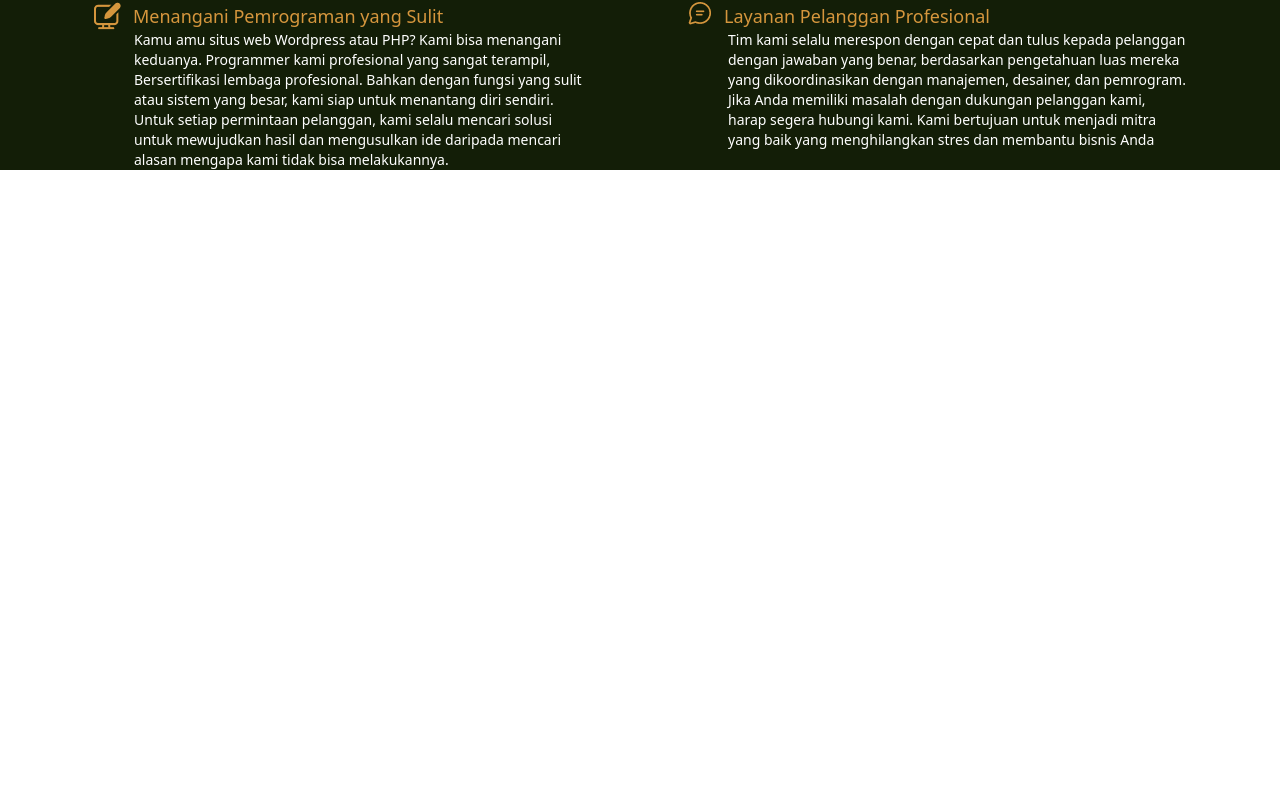
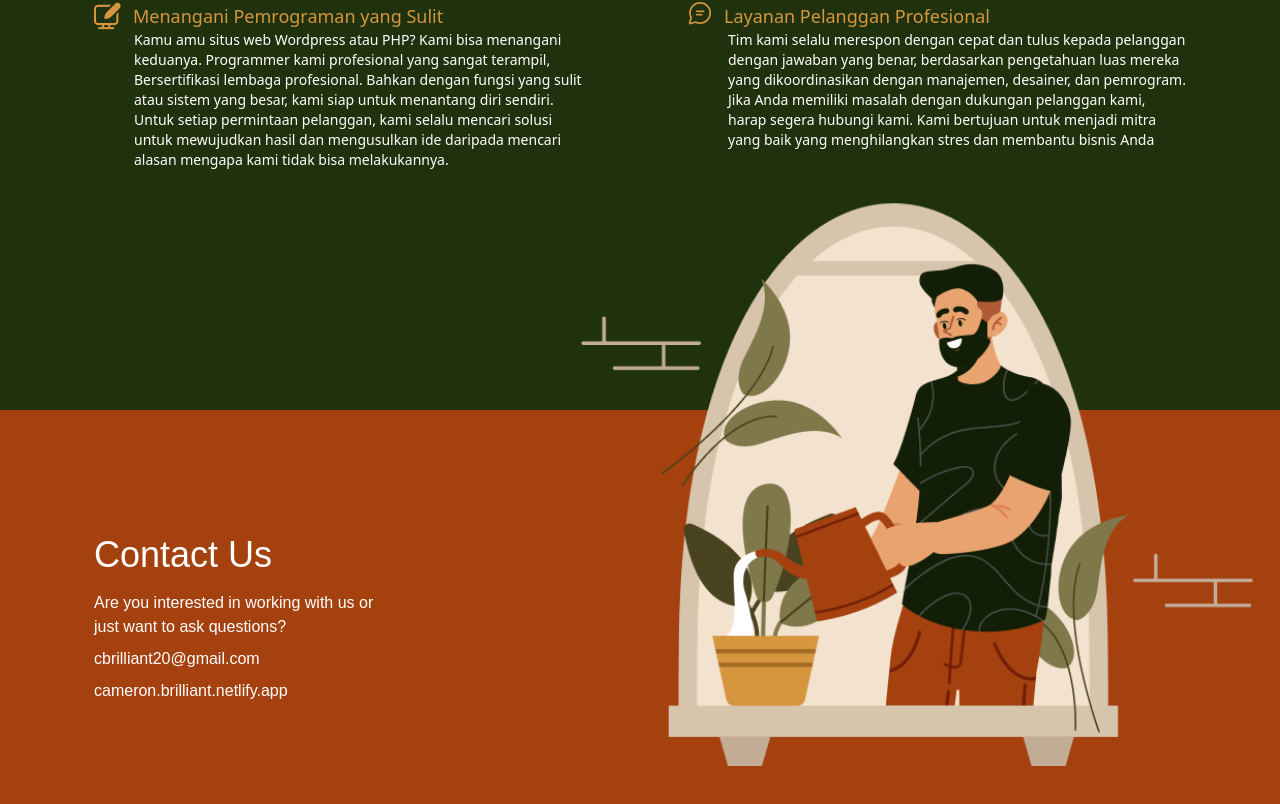
Before and after one commit to cbrilliant20/digidiga, a React (Create React App) app: page / in a window 1280 px wide. Shown: the part 3455-4259 px from the top of the page. Before the commit the page ends 3625 px from the top, so only its background shows below. Built offline with nearby package versions, Linux system fonts and the light colour scheme.

Commit message:
footer done

```diff
--- a/src/App.js
+++ b/src/App.js
@@ -2,6 +2,7 @@ import "./App.css"
 import About from "./Components/About"
 import Advantages from "./Components/Advantages"
 import Clients from "./Components/Clients"
+import Footer from "./Components/Footer"
 import Header from "./Components/Header"
 import Hero from "./Components/Hero"
 import Projects from "./Components/Projects"
@@ -15,6 +16,7 @@ function App() {
       <Projects />
       <Clients />
       <Advantages />
+      <Footer />
     </div>
   )
 }
--- a/src/Components/Advantages.jsx
+++ b/src/Components/Advantages.jsx
@@ -28,7 +28,7 @@ const Advantages = () => {
   ]
 
   return (
-    <section class="bg-green">
+    <section class="bg-green pb-60 ">
       <div class="container ">
         <h2 class="text-left py-10 text-white text-4xl leading-10 ">
           our <br />
--- /dev/null
+++ b/src/Components/Footer.jsx
@@ -0,0 +1,26 @@
+import React from "react"
+import img2 from "../Assets/img2.png"
+const Footer = () => {
+  return (
+    <section class="bg-red">
+      <div class="container flex flex-col-reverse lg:flex-row items-center gap-4 text-left md:text-center ">
+        <div class="flex flex-1 flex-col items-left lg:items-start  text-left md:text-center lg:text-left font-Montserrat text-white  ">
+          <h1 class="text-2xl md:text-3xl lg:text-4xl mb-4 text-left ">
+            Contact Us
+          </h1>
+          <p class=" mb-2 text-left ">
+            Are you interested in working with us or <br />
+            just want to ask questions?{" "}
+          </p>
+          <p class=" mb-2 text-left ">cbrilliant20@gmail.com </p>
+          <p class=" mb-8 text-left ">cameron.brilliant.netlify.app </p>
+        </div>
+        {/* Image */}
+        <div class="flex flex-1  justify-center  ">
+          <img src={img2} alt="" class="transform -translate-y-1/3 scale-125" />
+        </div>
+      </div>
+    </section>
+  )
+}
+export default Footer
--- a/tailwind.config.js
+++ b/tailwind.config.js
@@ -8,7 +8,7 @@ module.exports = {
         darkGray: "#506269",
         lightGray: "#848484",
         gold: "#D5963D",
-        green: "#131E07",
+        green: "#20320D",
         offWhite: "#efddd4",
         whiteGold:
           "linear-gradient(180deg, rgba(255,255,255,1) 50%, rgba(213,150,61,1) 50%);",
```
